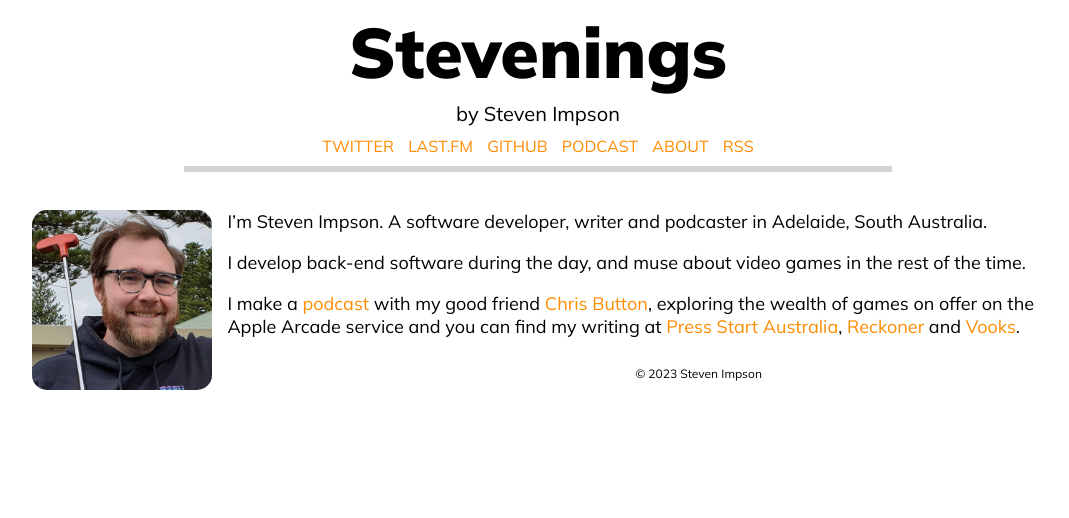
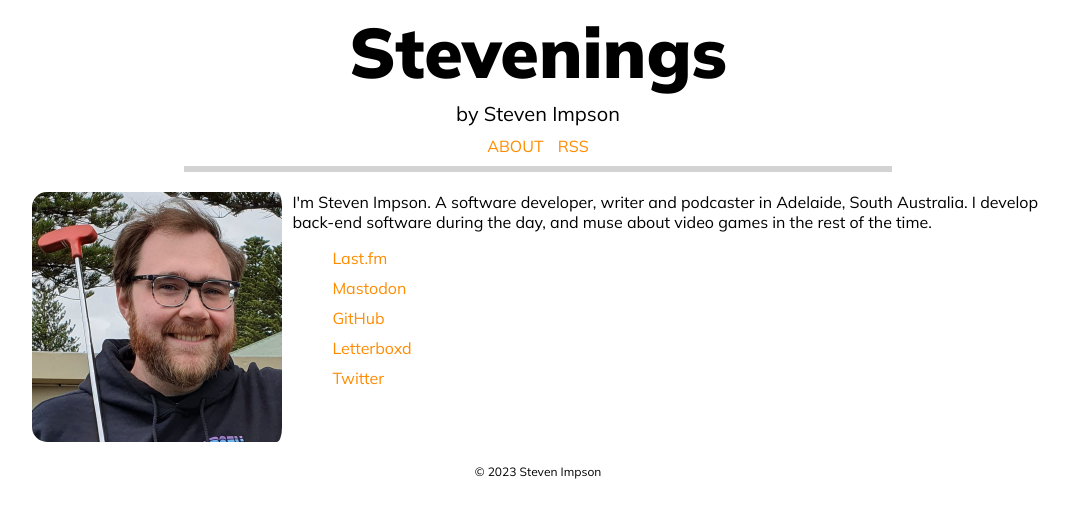
Before and after one commit to stevenimpson/stevenimpson.github.io, a Jekyll site: the page built from about.markdown, in a window 1280 px wide. Shown: the top 518 px of the page, without its empty margins (102-1171 px from the left). Built offline with Jekyll 4.4.1, drawn with Linux system fonts in a browser that asks for light colours.

Commit message:
Added link yaml, adjusted About page and top nav

```diff
--- a/_sass/main.scss
+++ b/_sass/main.scss
@@ -28,6 +28,23 @@ h2 {
 .main ul {
 	list-style-type: none;
 }
+
+.about {
+	display: flex;
+	flex-direction: row;
+	flex-wrap: wrap;
+}
+
+#leftflex {
+	flex: 30%;
+	padding-right: 10px;
+	max-width: 250px;
+}
+
+#rightflex {
+	flex: 70%
+}
+
 
 .post {
 	padding-bottom: 40px;
@@ -113,6 +130,10 @@ blockquote {
 }
 
 
+#linklist li {
+	padding-bottom: 10px;
+	padding-left: 0px;
+}
 
 .title {
 	font-size: 70px;
@@ -129,6 +150,8 @@ blockquote {
 	margin-right: 10%;
 	font-weight: 400;
 }
+
+
 
 .footer {
 	font-size: 12px;
@@ -156,6 +179,8 @@ hr {
 	margin: 0px 15px 15px 0px;
 	width: 180px;
 }
+
+
 
 @media (prefers-color-scheme: dark) {
 
--- a/about.markdown
+++ b/about.markdown
@@ -2,10 +2,23 @@
 title: About
 ---
 
-![Steven Impson's face!](/assets/images/about/face.jpg){:#floatleft}
+<div class="about">
 
+<img src="/assets/images/about/face.jpg" id="leftflex">
+
+<div id="rightflex">
 I'm Steven Impson. A software developer, writer and podcaster in Adelaide, South Australia.
 
 I develop back-end software during the day, and muse about video games in the rest of the time.
 
-I make a [podcast](https://podcasts.apple.com/au/podcast/mobile-arcade-club-an-apple-arcade-show/id1481744430) with my good friend [Chris Button](https://twitter.com/Bibbybhoy), exploring the wealth of games on offer on the Apple Arcade service and you can find my writing at [Press Start Australia](https://press-start.com.au/author/stevenimpson/), [Reckoner](https://reckoner.com.au/author/stevenimpson/) and [Vooks](https://www.vooks.net/author/steven-impson/).
+<nav class="links">
+    <ul id="linklist">
+    {% for item in site.data.links %}
+        <li>
+            <a href="{{ item.link }}" {% if page.url == item.link %}class="current"{% endif %} {% if item.link == "/" %}class="title"{% endif %}>{{ item.name }}</a>
+        </li>
+    {% endfor %}
+    </ul>
+</nav>
+</div>
+</div>
```
Also changed, not shown: _data/links.yml (added, +11 -0 lines), _data/navigation.yml (+0 -8 lines).
